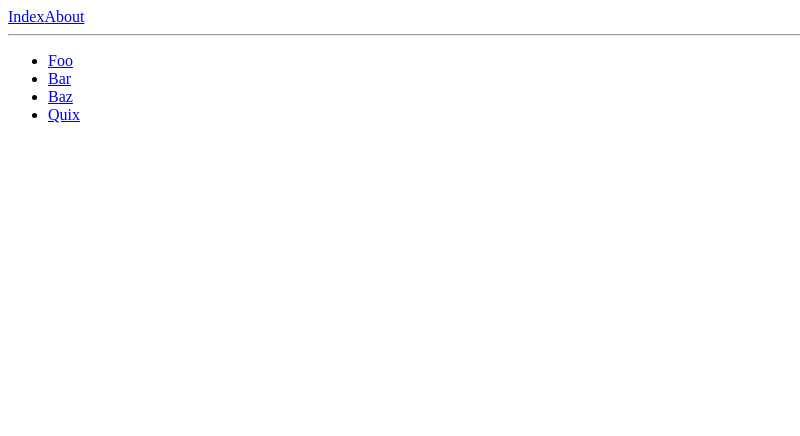
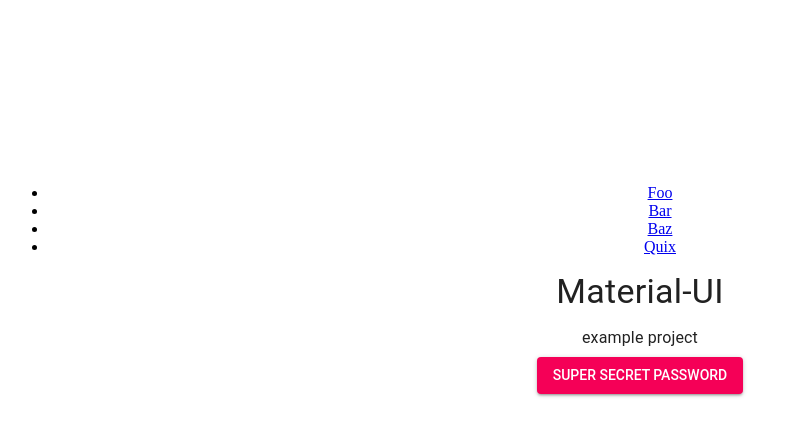
Before and after one commit to renelopez/PizzeriaCLI, a Next.js app in the folder client/: page / in a window 1280 px wide. Shown: the top 436 px of the page, without its empty margins (0-800 px from the left). Built offline with nearby package versions, Linux system fonts and the light colour scheme.

Commit message:
Added material ui

```diff
--- a/client/components/Nav.js
+++ /dev/null
@@ -1,9 +0,0 @@
-import React from 'react';
-import Link from 'next/link';
-
-export default () =>(
-  <div>
-    <Link href='/'><a>Index</a></Link>
-    <Link href='/about'><a>About</a></Link>
-  </div>
-);
--- /dev/null
+++ b/client/components/Nav/Nav.js
@@ -0,0 +1,11 @@
+import React from 'react';
+import Link from 'next/link';
+import Button from '../Button/Button';
+import './Nav.css';
+
+export default () =>(
+  <nav>
+    <Link href='/' passHref><Button>Index</Button></Link>
+    <Link href='/about' passHref><Button>About</Button></Link>
+  </nav>
+);
--- a/client/pages/about.js
+++ b/client/pages/about.js
@@ -1,6 +1,6 @@
 import React from 'react';
 import Error from 'next/error';
-import Nav from '../components/Nav';
+import Nav from '../components/Nav/Nav';
 import posts from '../data/posts'
 export default ({url: {query:{id}}}) => (
   (posts[id]) ? (
--- a/client/pages/index.js
+++ b/client/pages/index.js
@@ -1,6 +1,7 @@
+/*
 import React from 'react';
 import Link from "next/link";
-import Nav from '../components/Nav';
+import Nav from '../components/Nav/Nav';
 import posts from '../data/posts';
 export default  () => (
   <div>
@@ -17,3 +18,92 @@ export default  () => (
       </ul>
   </div>
 )
+*/
+/* eslint-disable jsx-a11y/anchor-is-valid */
+
+import React from 'react';
+import PropTypes from 'prop-types';
+import Button from '@material-ui/core/Button';
+import Dialog from '@material-ui/core/Dialog';
+import DialogTitle from '@material-ui/core/DialogTitle';
+import DialogContent from '@material-ui/core/DialogContent';
+import DialogContentText from '@material-ui/core/DialogContentText';
+import DialogActions from '@material-ui/core/DialogActions';
+import Typography from '@material-ui/core/Typography';
+import { withStyles } from '@material-ui/core/styles';
+import Link from 'next/link';
+import posts from '../data/posts';
+
+
+const styles = theme => ({
+  root: {
+    textAlign: 'center',
+    paddingTop: theme.spacing.unit * 20,
+  },
+});
+
+class Index extends React.Component {
+  state = {
+    open: false,
+  };
+
+  handleClose = () => {
+    this.setState({
+      open: false,
+    });
+  };
+
+  handleClick = () => {
+    this.setState({
+      open: true,
+    });
+  };
+
+  render() {
+    const { classes } = this.props;
+    const { open } = this.state;
+
+    return (
+
+      <div className={classes.root}>
+        <ul>
+          {posts.map((post,index) => (
+            <li key={index}>
+              <Link as={`/post/${index}`} href={{pathname: '/about', query: {id: index}}}>
+                <a>{post.title}</a>
+              </Link>
+            </li>
+          ))}
+        </ul>
+        <Dialog open={open} onClose={this.handleClose}>
+          <DialogTitle>Super Secret Password</DialogTitle>
+          <DialogContent>
+            <DialogContentText>1-2-3-4-5</DialogContentText>
+          </DialogContent>
+          <DialogActions>
+            <Button color="primary" onClick={this.handleClose}>
+              OK
+            </Button>
+          </DialogActions>
+        </Dialog>
+        <Typography variant="h4" gutterBottom>
+          Material-UI
+        </Typography>
+        <Typography variant="subtitle1" gutterBottom>
+          example project
+        </Typography>
+        <Typography gutterBottom>
+        </Typography>
+        <Button variant="contained" color="secondary" onClick={this.handleClick}>
+          Super Secret Password
+        </Button>
+      </div>
+    );
+  }
+}
+
+Index.propTypes = {
+  classes: PropTypes.object.isRequired,
+};
+
+export default withStyles(styles)(Index);
```
Also changed, not shown: client/package.json (+6 -1 lines), 2 other files (tests, documents, lock files or other folders).
